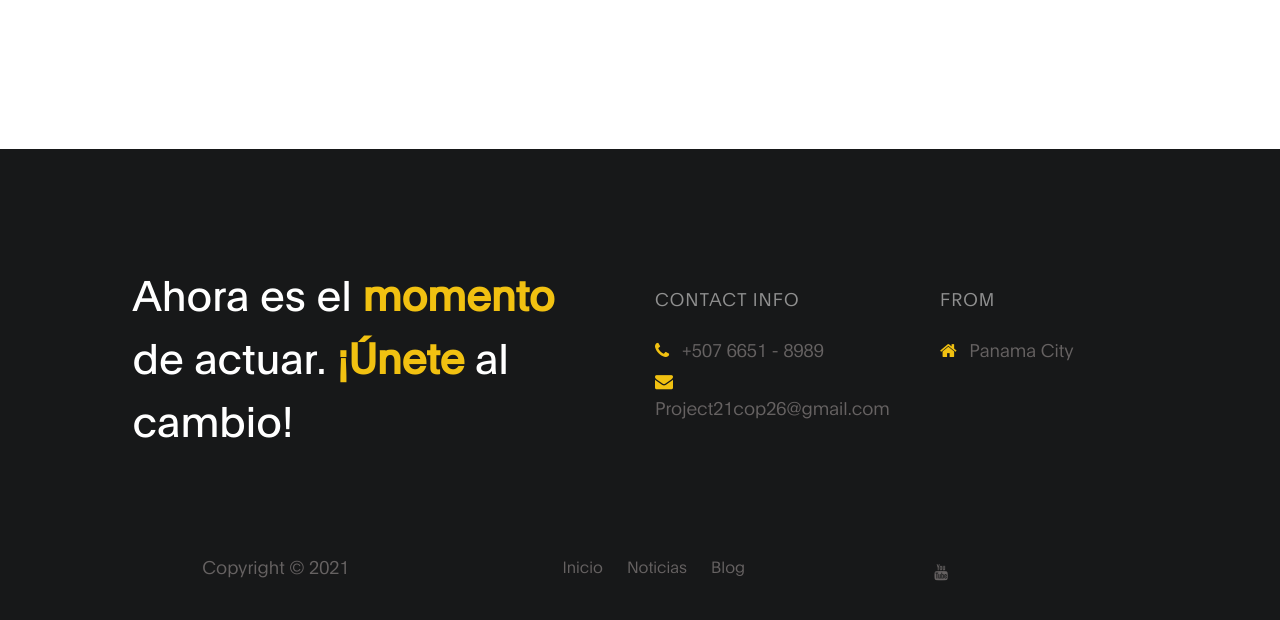
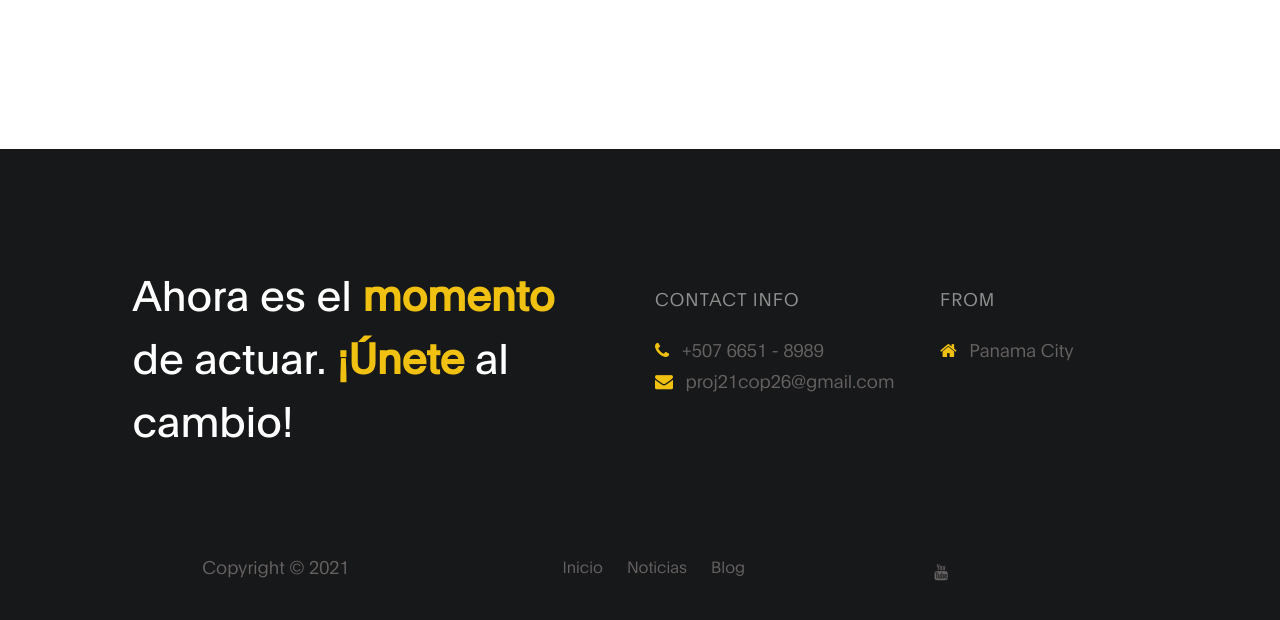
Before and after one commit to Kevyt0r/COP26, a plain HTML site: page blog.html in a window 1280 px wide. Shown: the part 720-1340 px from the top of the page. Drawn offline with Linux system fonts and the light colour scheme.

Commit message:
Update blog.html

```diff
--- a/blog.html
+++ b/blog.html
@@ -112,9 +112,9 @@
             </p>
 
             <p>
-              <a href="#">
+              <a href="mailto: proj21cop26@gmail.com">
                 <i class="fa fa-envelope mr-2 footer-icon"></i>
-                Project21cop26@gmail.com
+                proj21cop26@gmail.com
               </a>
             </p>
           </div>
```
